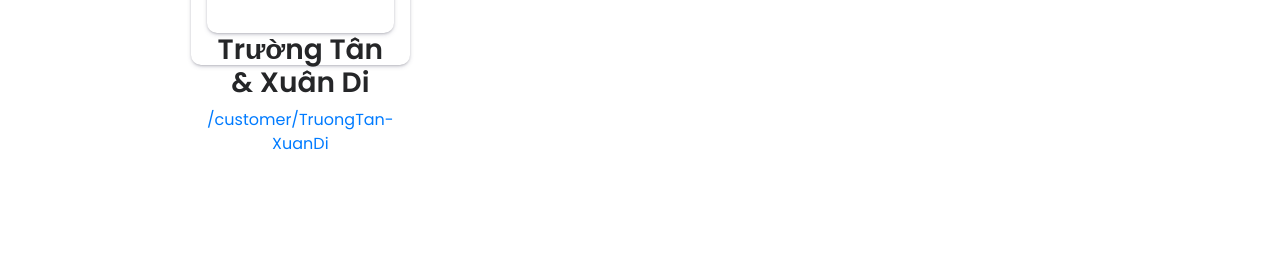
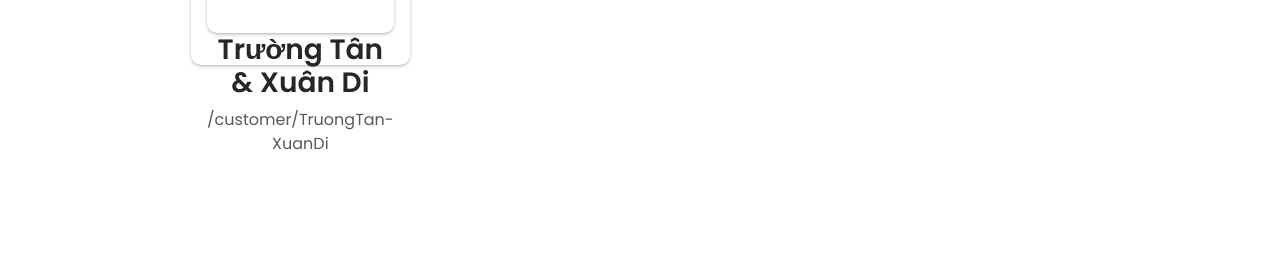
Before and after one commit to darleigh/invitation, a Jekyll site: the page built from index.html, in a window 1280 px wide. Shown: the part 505-776 px from the top of the page. Built offline with Jekyll 4.4.1, drawn with Linux system fonts in a browser that asks for light colours; a style sheet for code colours, icons or effects is not loaded.

Commit message:
Update index.html

```diff
--- a/index.html
+++ b/index.html
@@ -37,7 +37,7 @@
 					<ul class="grid-item">
 					  {% for item in site.categories.projects reversed %}
 						<li>
-						  <a href="{{ item.url | prepend: site.baseurl }}">
+						  <!-- <a href="{{ item.url | prepend: site.baseurl }}"> -->
 							<div class="grid-item">
 							  <div class="product__container grid">
 								{% assign found_image = false %}
@@ -45,7 +45,7 @@
 								  {% if file.path contains "{{site.baseurl}}/customer/{{page.project.direction}}/ %}
 									{% if not found_image %}
 									  {% assign found_image = true %}
-									  <img src="{{site.baseurl}}/customer/{{item.project.direction}}" alt="{{ item.project.title }}" />
+									  <img src="{{site.baseurl}}/customer/{{item.project.direction | prepend: site.baseurl }}" alt="{{ item.project.title }}" />
 									{% endif %}
 								  {% endif %}
 								  {% if found_image %}{% break %}{% endif %}
@@ -54,7 +54,7 @@
 							</div>
 							<span class="h2">{{ item.project.type }}</span>
 							<h3>{{ item.project.title }}</h3>
-							<p>{{site.baseurl}}/customer/{{item.project.direction}}</p>
+							<p>{{site.baseurl}}/customer/{{item.project.direction | prepend: site.baseurl }}</p>
 						  </a>
 						</li>
 					  {% endfor %}
```
